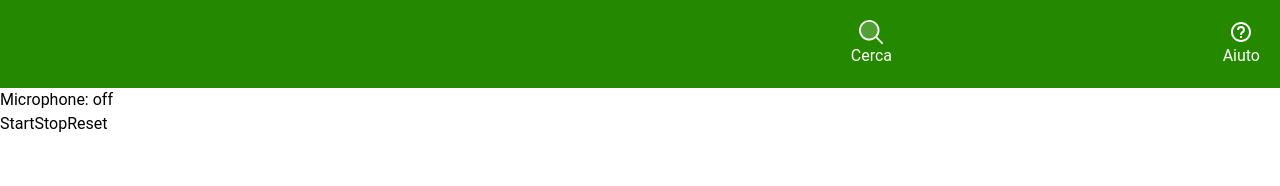
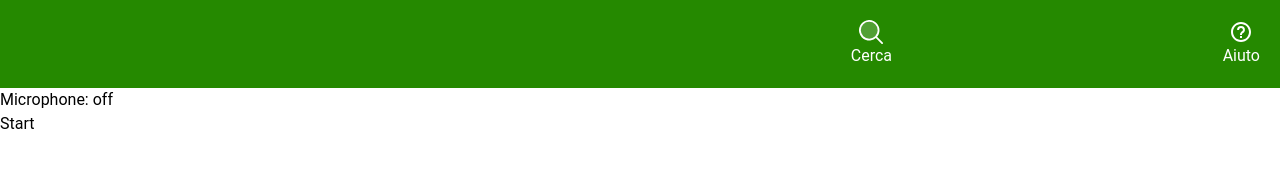
Before and after one commit to jnk626/intesa-challenge-fe, a React (Vite) app: page /test-speech in a window 1280 px wide. Shown: the top 186 px of the page. Built offline with nearby package versions, Linux system fonts and the light colour scheme.

Commit message:
implements (again) recognition

```diff
--- a/src/components/chatbot/Chatbot2.tsx
+++ b/src/components/chatbot/Chatbot2.tsx
@@ -1,25 +1,51 @@
-import React from 'react';
-import SpeechRecognition, { useSpeechRecognition } from 'react-speech-recognition';
+import { useState } from "react";
+import SpeechRecognition, {
+  useSpeechRecognition,
+} from "react-speech-recognition";
 
 const Dictaphone = () => {
-  const {
-    transcript,
-    listening,
-    resetTranscript,
-    browserSupportsSpeechRecognition
-  } = useSpeechRecognition();
+  const commands = [
+    {
+      command: "hello",
+      callback: () => setMessage("Hello there!"),
+    }
+  ]
+  const { transcript, resetTranscript, browserSupportsSpeechRecognition } =
+    useSpeechRecognition({ commands });
+  const [isListening, setIsListening] = useState(false);
+  const [message, setMessage] = useState("");
 
   if (!browserSupportsSpeechRecognition) {
     return <span>Browser doesn't support speech recognition.</span>;
   }
 
+  const handleListening = () => {
+    setIsListening(true);
+    SpeechRecognition.startListening({ continuous: true, language: "en-EN"});
+  };
+
+  const stopListening = () => {
+    setIsListening(false);
+    SpeechRecognition.stopListening();
+  };
+
+  const handleReset = () => {
+    stopListening();
+    resetTranscript();
+  };
+
   return (
     <div>
-      <p>Microphone: {listening ? 'on' : 'off'}</p>
-      <button onClick={() => SpeechRecognition.startListening()}>Start</button>
-      <button onClick={() => SpeechRecognition.stopListening()}>Stop</button>
-      <button onClick={resetTranscript}>Reset</button>
-      <p>{transcript}</p>
+      <p>Microphone: {isListening ? "on" : "off"}</p>
+      <button onClick={handleListening}>Start</button>
+      {isListening && <button onClick={stopListening}>Stop</button>}
+      {transcript && (
+        <div>
+          <p>{message}</p>
+          <br />
+          <button onClick={handleReset}>Reset</button>
+        </div>
+      )}
     </div>
   );
 };
```
